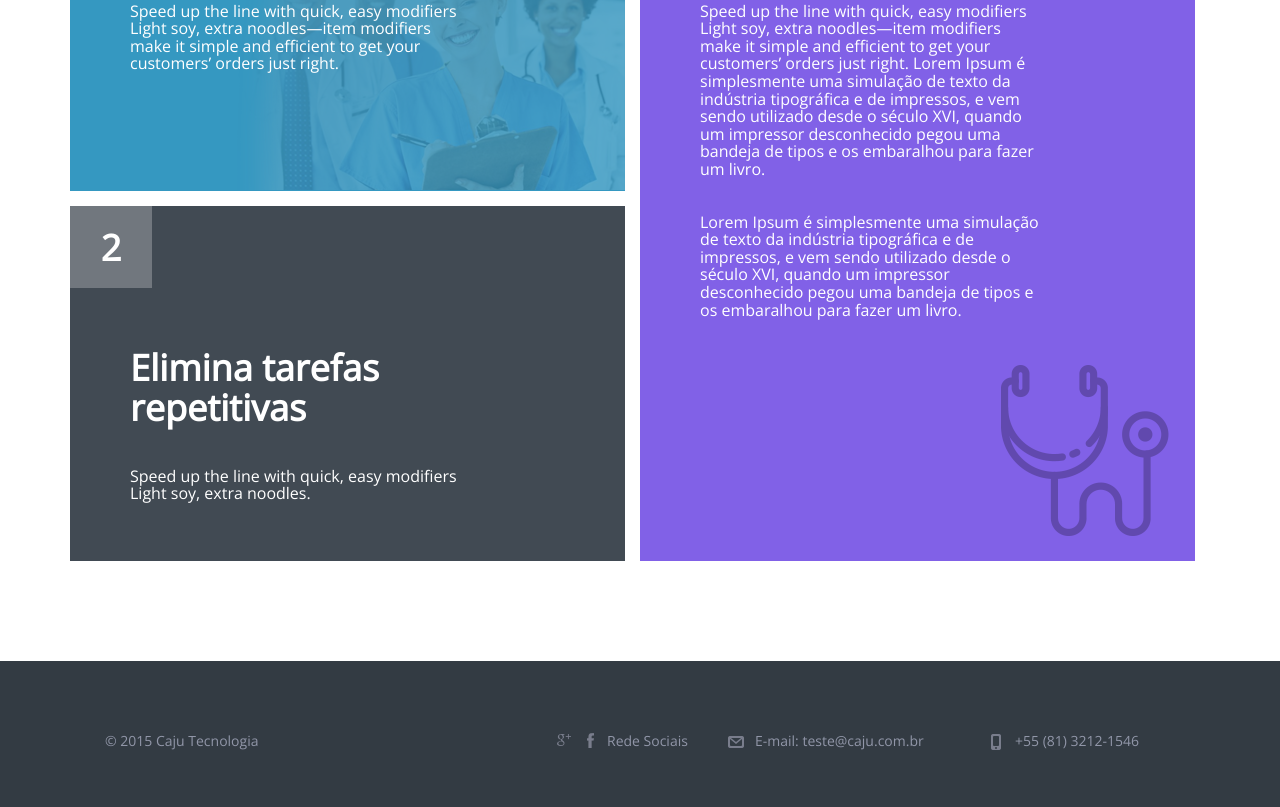
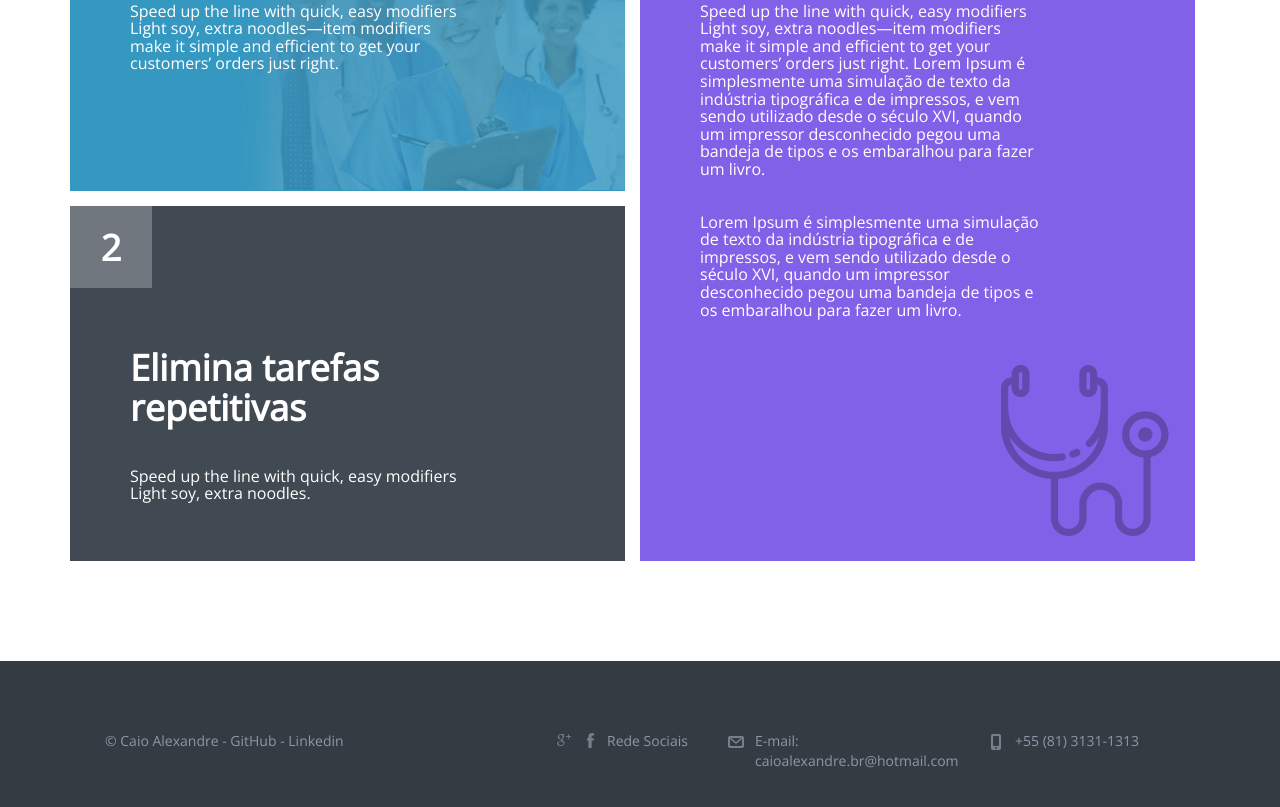
Before and after one commit to caioalexandrebr/caju, a website: page index.html in a window 1280 px wide. Shown: the part 1900-2707 px from the top of the page. Drawn offline with nearby package versions, Linux system fonts and the light colour scheme.

Commit message:
Autor Footer Github / Linkedin

```diff
--- a/footer.html
+++ b/footer.html
@@ -1,7 +1,7 @@
 <footer>
     <div class="container">
         <div class="left">
-              © 2015 Caju Tecnologia
+            <div class="footer_autor">© Caio Alexandre - <a href="https://github.com/caioalexandrebr/caju" alt="GitHub">GitHub</a> - <a href="https://www.linkedin.comin/caioalexandrebr/" alt="Linkedin">Linkedin</a></div>
         </div>
         <div class="right">
             <div class="footer-social">
@@ -12,12 +12,10 @@
 
             <div class="footer-mail">
                 E-mail:
-                  <a href="mailto:teste@caju.com.br" target="_top">teste@caju.com.br</a>
+                <a href="mailto:caioalexandre.br@hotmail.com" target="_top">caioalexandre.br@hotmail.com</a>
             </div>
 
-              <div class="footer-phone">
-                  +55 (81) 3212-1546
-              </div>
+            <div class="footer-phone">+55 (81) 3131-1313</div>
         </div>
     </div>
 </footer>
--- a/style.less
+++ b/style.less
@@ -530,6 +530,15 @@ footer {
         font-size: @size2;
         margin-top: 60px;
         padding: 10px 20px 10px 20px;
+        .footer_autor{
+            a{
+                color: @color2;
+                text-decoration: none;
+                &:hover{
+                    color: @color1;
+                }
+            }
+        }
     }
     .right{
         float: right;
```
Also changed, not shown: style.css. Lines whose indentation alone changed are shown as unchanged.
